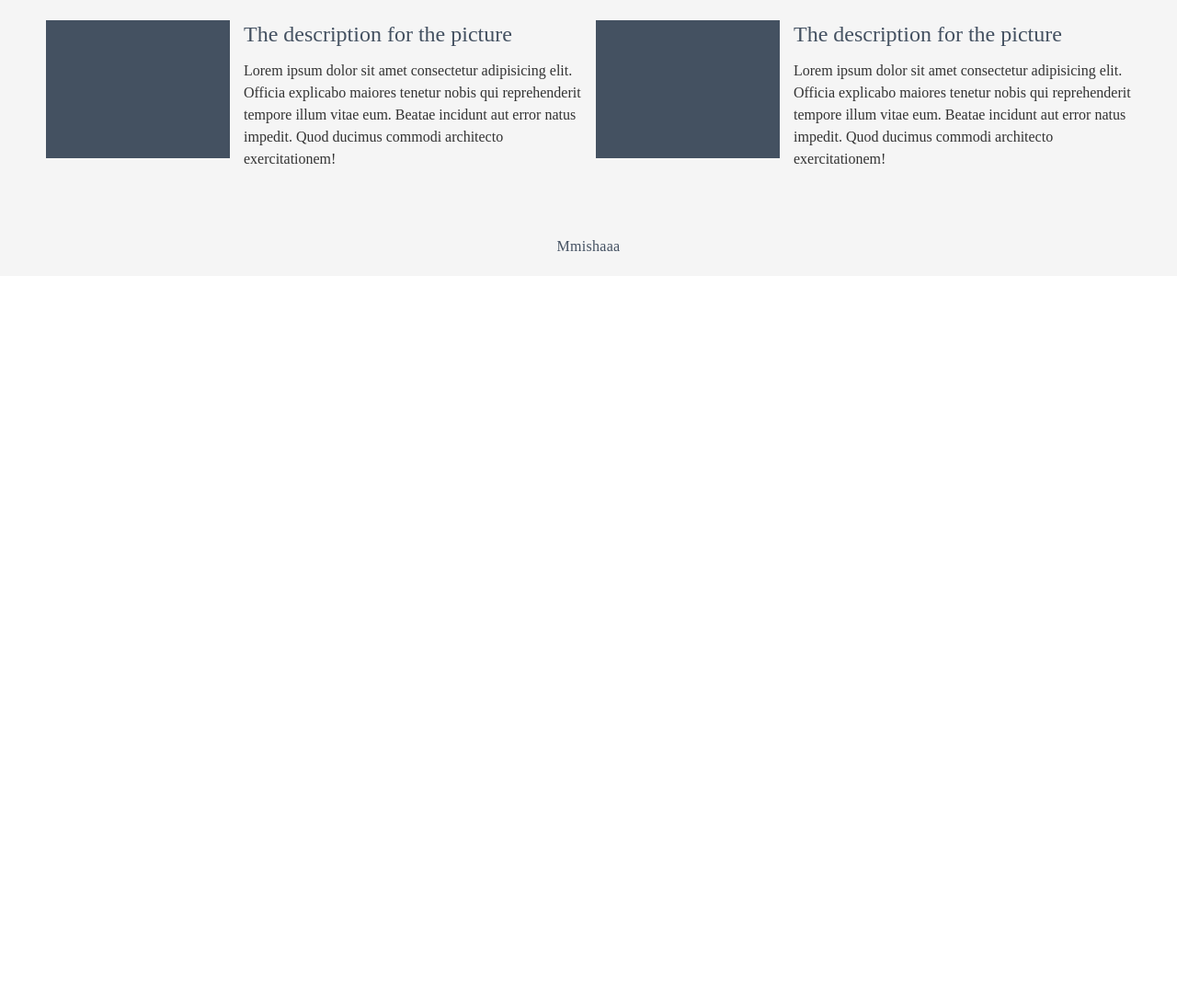
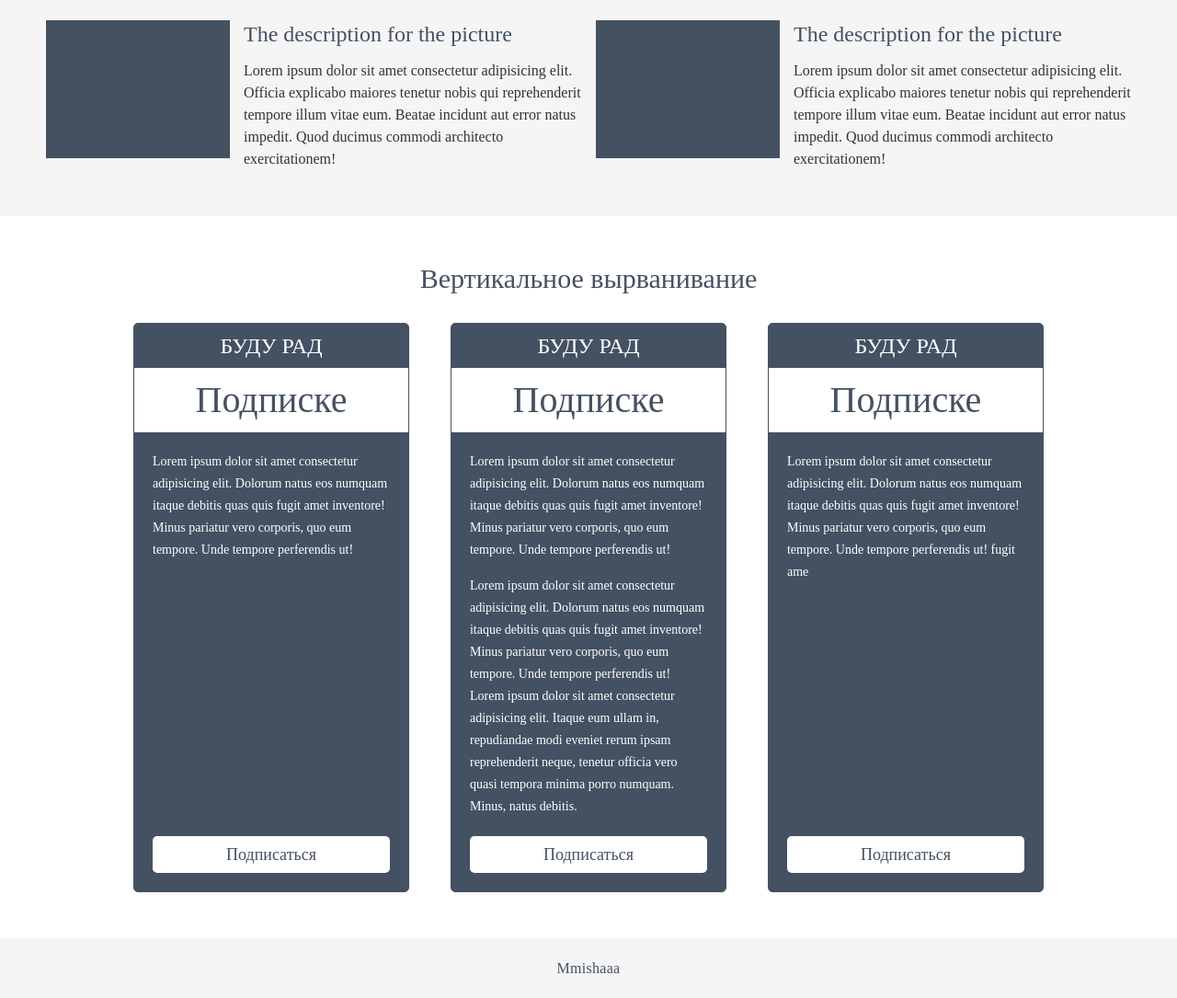
Before and after one commit to Mmishaaa/second-maket-on-my-own, a plain HTML site: page index.html in a window 1280 px wide. Shown: the part 987-2072 px from the top of the page at 92% size. Before the commit the page ends 1287 px from the top, so only its background shows below. Drawn offline with Linux system fonts and the light colour scheme.

Commit message:
feat:add the 'verticsl' section

```diff
--- a/index.html
+++ b/index.html
@@ -112,6 +112,46 @@
             </div>
           </div>
         </div>
+        <div class="vertical">
+          <div class="container">
+            <div class="vertical__title title">Вертикальное вырванивание</div>
+            <div class="vertical__body">
+              <div class="vertical__row">
+                <div class="vertical__column">
+                  <div class="vertical__item">
+                    <div class="vertical__subtitle">Буду рад</div>
+                    <div class="vertical__lable">Подписке</div>
+                    <div class="vertical__text">
+                      Lorem ipsum dolor sit amet consectetur adipisicing elit. Dolorum natus eos numquam itaque debitis quas quis fugit amet inventore! Minus pariatur vero corporis, quo eum tempore. Unde tempore perferendis ut!
+                    </div>
+                    <a href="#" class="vertical__btn">Подписаться</a>
+                  </div>
+                </div>
+                <div class="vertical__column">
+                  <div class="vertical__item">
+                    <div class="vertical__subtitle">Буду рад</div>
+                    <div class="vertical__lable">Подписке</div>
+                    <div class="vertical__text">
+                      <p>Lorem ipsum dolor sit amet consectetur adipisicing elit. Dolorum natus eos numquam itaque debitis quas quis fugit amet inventore! Minus pariatur vero corporis, quo eum tempore. Unde tempore perferendis ut!</p>
+                      <p>Lorem ipsum dolor sit amet consectetur adipisicing elit. Dolorum natus eos numquam itaque debitis quas quis fugit amet inventore! Minus pariatur vero corporis, quo eum tempore. Unde tempore perferendis ut! Lorem ipsum dolor sit amet consectetur adipisicing elit. Itaque eum ullam in, repudiandae modi eveniet rerum ipsam reprehenderit neque, tenetur officia vero quasi tempora minima porro numquam. Minus, natus debitis.</p>
+                    </div>
+                    <a href="#" class="vertical__btn">Подписаться</a>
+                  </div>
+                </div>
+                <div class="vertical__column">
+                  <div class="vertical__item">
+                    <div class="vertical__subtitle">Буду рад</div>
+                    <div class="vertical__lable">Подписке</div>
+                    <div class="vertical__text">
+                      Lorem ipsum dolor sit amet consectetur adipisicing elit. Dolorum natus eos numquam itaque debitis quas quis fugit amet inventore! Minus pariatur vero corporis, quo eum tempore. Unde tempore perferendis ut! fugit ame
+                    </div>
+                    <a href="#" class="vertical__btn">Подписаться</a>
+                  </div>
+                </div>
+              </div>
+            </div>
+          </div>
+        </div>
       </div>
       <div class="footer">
         <div class="container">
--- a/style.css
+++ b/style.css
@@ -172,3 +172,74 @@
   font-size: 16px;
   line-height: 24px;
 }
+
+/*section vertical*/
+
+.vertical {
+  padding: 50px 0;
+}
+
+.vertical__title {
+  text-align: center;
+  margin: 0 0 30px 0 ;
+}
+
+.vertical__body {
+  max-width: 990px;
+  margin: 0 auto;
+}
+.vertical__row {
+  display: flex;
+  margin: 0 -22.5px;
+}
+.vertical__column {
+  flex: 0 1 33.333%;
+  display: flex;
+  padding: 0 22.5px;
+}
+.vertical__item {
+  background-color: #445162;
+  color: #fff;
+  border-radius: 5px;
+  border: 1px solid #445162;
+  padding: 0 0 20px 0;
+  display: flex;
+  flex-direction: column;
+}
+.vertical__subtitle {
+  text-align: center;
+  font-size: 24px;
+  text-transform: uppercase;
+  padding: 12px 0;
+}
+.vertical__lable {
+  text-align: center;
+  background-color: #fff;
+  color: #445162;
+  padding: 15px 0;
+  font-size: 40px;
+}
+.vertical__text {
+  padding: 20px;
+  font-size: 14px;
+  line-height: 24px;
+  flex: 1 1 auto;
+}
+
+.vertical__text p{
+  margin: 0 0 15px 0;
+}
+.vertical__text p:last-child{
+  margin: 0;
+}
+.vertical__btn {
+  display: flex;
+  justify-content: center;
+  align-items: center;
+  height: 40px;
+  background-color: #ffffff;
+  margin: 0 20px;
+  border-radius: 5px;
+  color: #445161;
+  font-size: 18px;
+}
```
